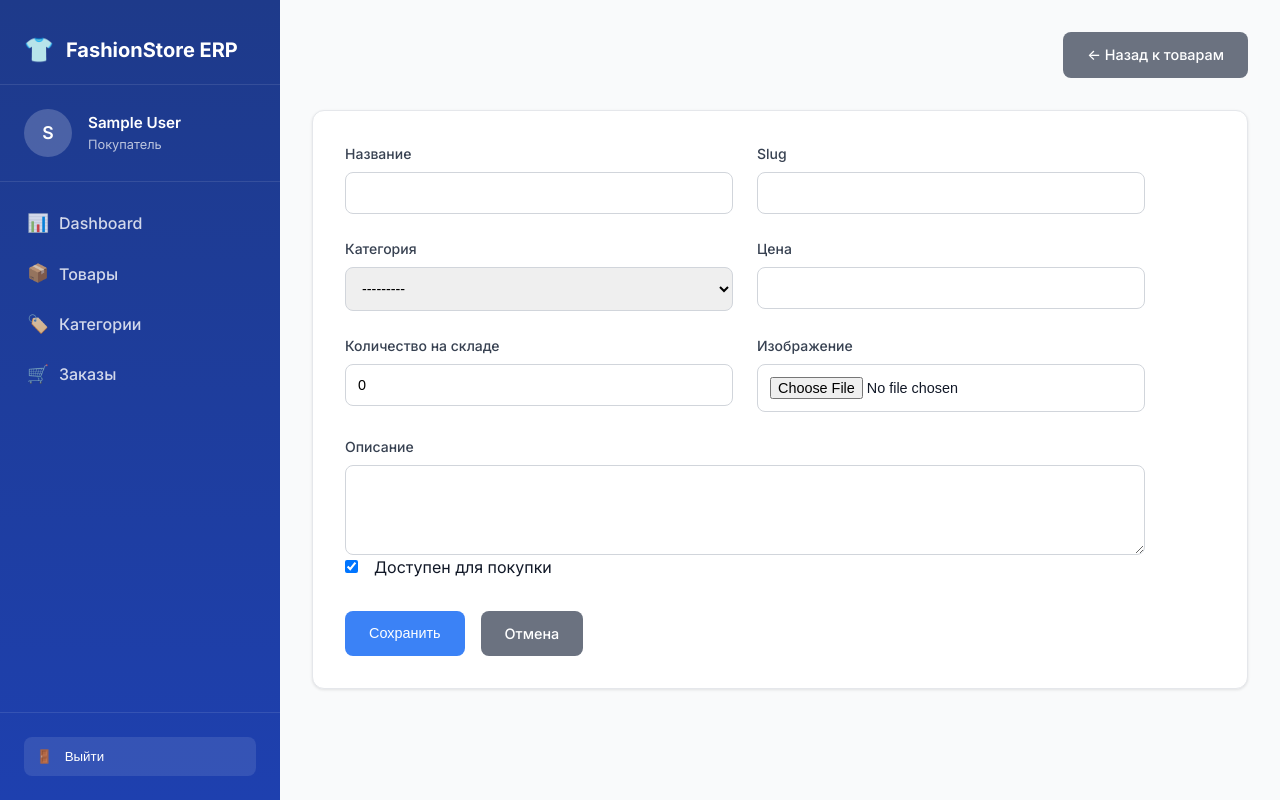
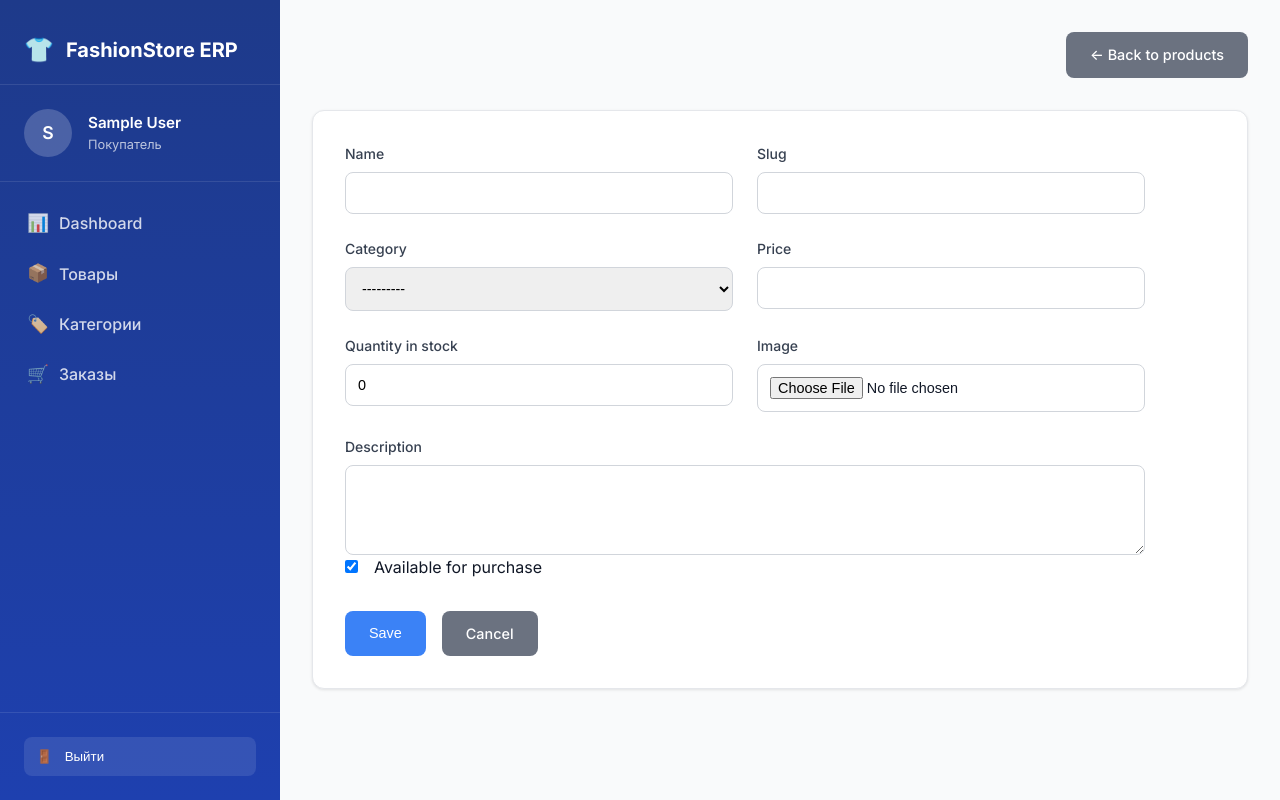
Before and after one commit to CLOUDYMAYN/fashion-cloud-crm, a Django app: template shop/templates/shop/admin_product_form.html in a window 1280 px wide. Run offline with Django 4.2, Linux system fonts and the light colour scheme; the template is opened without the code that fills it: values that come from a table or form of the project are taken from there, others are empty; the visitor is signed in with stand-in values (Sample User, id 1).

Commit message:
Update admin_product_form.html

```diff
--- a/shop/templates/shop/admin_product_form.html
+++ b/shop/templates/shop/admin_product_form.html
@@ -8,7 +8,7 @@
         <h1>{{ title }}</h1>
         <div class="header-actions">
             <a href="{% url 'shop:admin_products' %}" class="btn btn-secondary">
-                ← Назад к товарам
+                ← Back to products
             </a>
         </div>
     </div>
@@ -19,7 +19,7 @@
 
             <div class="form-grid">
                 <div class="form-group">
-                    <label for="{{ form.name.id_for_label }}" class="form-label">Название</label>
+                    <label for="{{ form.name.id_for_label }}" class="form-label">Name</label>
                     {{ form.name }}
                 </div>
 
@@ -29,28 +29,28 @@
                 </div>
 
                 <div class="form-group">
-                    <label for="{{ form.category.id_for_label }}" class="form-label">Категория</label>
+                    <label for="{{ form.category.id_for_label }}" class="form-label">Category</label>
                     {{ form.category }}
                 </div>
 
                 <div class="form-group">
-                    <label for="{{ form.price.id_for_label }}" class="form-label">Цена</label>
+                    <label for="{{ form.price.id_for_label }}" class="form-label">Price</label>
                     {{ form.price }}
                 </div>
 
                 <div class="form-group">
-                    <label for="{{ form.stock.id_for_label }}" class="form-label">Количество на складе</label>
+                    <label for="{{ form.stock.id_for_label }}" class="form-label">Quantity in stock</label>
                     {{ form.stock }}
                 </div>
 
                 <div class="form-group">
-                    <label for="{{ form.image.id_for_label }}" class="form-label">Изображение</label>
+                    <label for="{{ form.image.id_for_label }}" class="form-label">Image</label>
                     {{ form.image }}
                 </div>
             </div>
 
             <div class="form-group full-width">
-                <label for="{{ form.description.id_for_label }}" class="form-label">Описание</label>
+                <label for="{{ form.description.id_for_label }}" class="form-label">Description</label>
                 {{ form.description }}
             </div>
 
@@ -58,7 +58,7 @@
                 <label class="checkbox-label">
                     {{ form.available }}
                     <span class="checkmark"></span>
-                    Доступен для покупки
+                    Available for purchase
                 </label>
             </div>
 
@@ -69,8 +69,8 @@
             {% endif %}
 
             <div class="form-actions">
-                <button type="submit" class="btn btn-primary">Сохранить</button>
-                <a href="{% url 'shop:admin_products' %}" class="btn btn-secondary">Отмена</a>
+                <button type="submit" class="btn btn-primary">Save</button>
+                <a href="{% url 'shop:admin_products' %}" class="btn btn-secondary">Cancel</a>
             </div>
         </form>
     </div>
```
